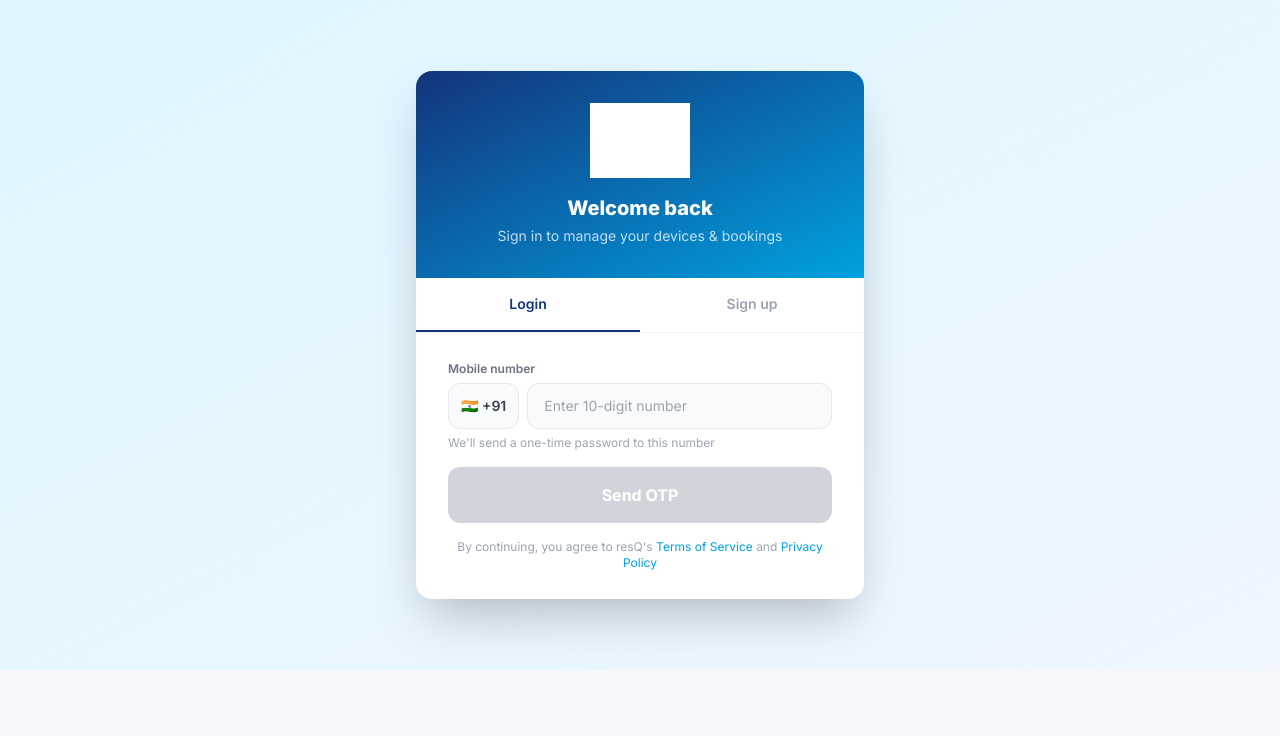
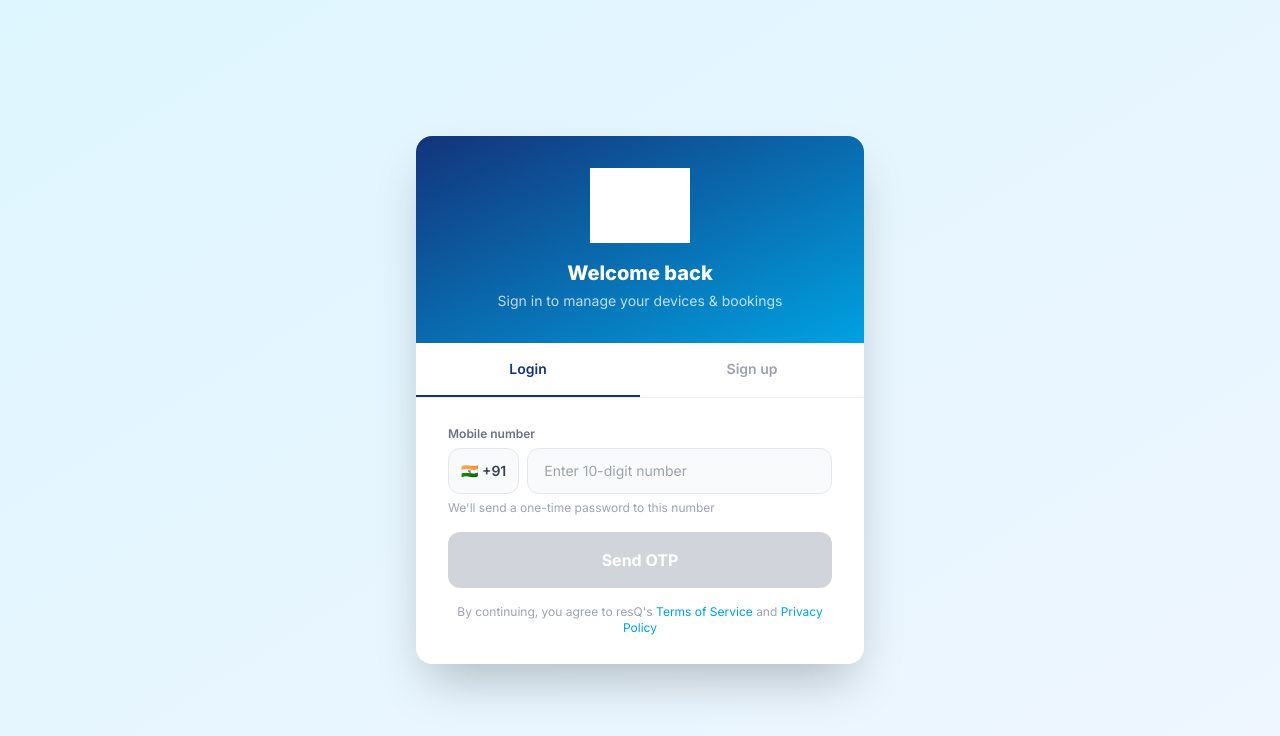
Before and after one commit to aleviab-boop/resQ, a Next.js app: page /login in a window 1280 px wide. Shown: the top 736 px of the page. Built offline with nearby package versions, Linux system fonts and the light colour scheme; grey boxes are pictures that could not be loaded.

Commit message:
fix: center login card vertically using min-h-screen

```diff
--- a/src/app/login/page.js
+++ b/src/app/login/page.js
@@ -63,7 +63,7 @@
   }
 
   return (
-    <div className="min-h-[calc(100vh-130px)] flex items-center justify-center bg-gradient-to-br from-sky-light to-blue-50 px-4 py-10">
+    <div className="min-h-screen flex items-center justify-center bg-gradient-to-br from-sky-light to-blue-50 px-4 py-10">
       <div className="bg-white rounded-2xl shadow-2xl w-full max-w-md overflow-hidden">
 
         {/* Header */}
```
